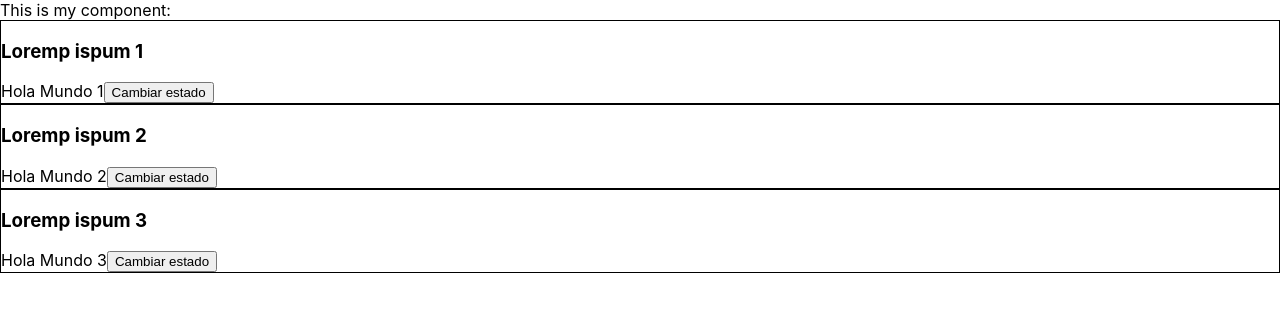
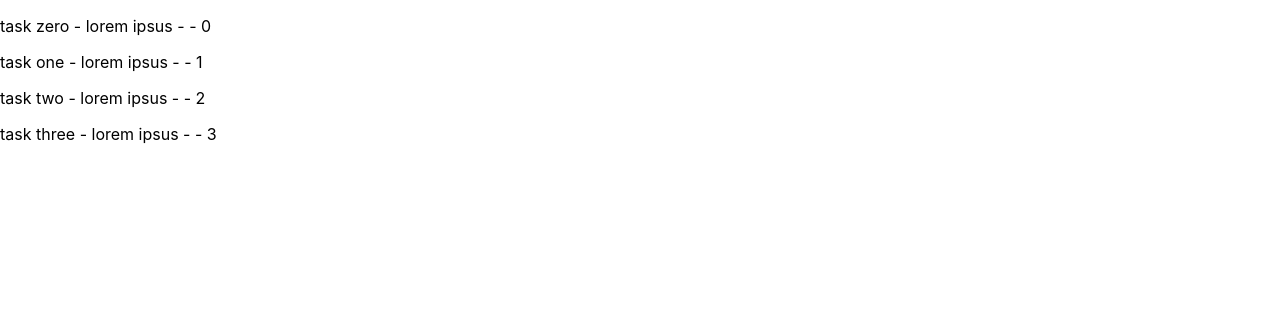
Before and after one commit to HDRamosMendoza/ReactJ-S, a React (Create React App) app in the folder 1_Proyecto/reactpixabay/: page / in a window 1280 px wide. Shown: the top 312 px of the page. Built offline with nearby package versions, Linux system fonts and the light colour scheme.

Commit message:
Task app - Parte 1

```diff
--- a/1_Proyecto/reactpixabay/src/App.js
+++ b/1_Proyecto/reactpixabay/src/App.js
@@ -1,77 +1,23 @@
-import React from 'react';
+/* Para dejar usar React.Component llamo a {Component} */
+import React, {Component} from 'react';
 import './App.css';
+import tasks from './sample/tasks.json';
 
-/*function Helloworld(props){
-  console.log(props);
-  return(
-    <div id="hello">
-      <h3>{props.subtitle}</h3>
-      {props.myText}
-    </div>
-  );
-}*/
-
-/*Estamos reescribiendo la función de varias formas(3 maneras). Componentes.*/
-/*Ambas funciones son equivalentes depende setu criterio*/
-/*
-  const App = () => <div>This is my component: <Helloworld/> </div>
-*/
-/*
-class App extends React.Component {
-  render() {
-    return <div> This is my component <Helloworld/> </div>
-  }
-}*/
-
-class Helloworld extends React.Component {
+class App extends Component {
 
   state = {
-    show: true
-  }
-
-  /*toggleShow(){
-    this.setState({show: false});
-  }*/
-
-  toggleShow = () =>{
-    this.setState({show: !this.state.show});
+    tasks: tasks
   }
 
   render() {
-    if(this.state.show) {
-      /* Para acceder al props es a partir de un THIS */
-      /*<button onClick={()=> this.setState({show: false})}>*/
-      /*<button onClick={this.toggleShow.bind(this)}>*/
-      return (
-      <div id="hello">
-        <h3>
-          {this.props.subtitle}
-        </h3>
-        {this.props.myText}
-        <button onClick={this.toggleShow}>
-          Cambiar estado
-        </button>
-      </div>
-      )
-    } else {
-      return <h1>
-        No hay elementos
-        <button onClick={this.toggleShow}>
-          Cambiar estado
-        </button>
-      </h1>
-    }
+    return <div>
+      {
+        this.state.tasks.map( e => <p key={e.id}>
+          {e.title} - {e.description} - {e.donde} - {e.id}
+        </p>)
+      }
+    </div>;
   }
 }
 
-function App() {
-  return (
-    <div>This is my component:
-      <Helloworld myText="Hola Mundo 1" subtitle="Loremp ispum 1"/>
-      <Helloworld myText="Hola Mundo 2" subtitle="Loremp ispum 2"/>
-      <Helloworld myText="Hola Mundo 3" subtitle="Loremp ispum 3"/>
-    </div>
-  );
-}
-
 export default App;
--- /dev/null
+++ b/1_Proyecto/reactpixabay/src/sample/tasks.json
@@ -0,0 +1,26 @@
+[
+    {
+        "id": 0,
+        "title": "task zero",
+        "description": "lorem ipsus",
+        "done": false
+    },
+    {
+        "id": 1,
+        "title": "task one",
+        "description": "lorem ipsus",
+        "done": false
+    },
+    {
+        "id": 2,
+        "title": "task two",
+        "description": "lorem ipsus",
+        "done": false
+    },
+    {
+        "id": 3,
+        "title": "task three",
+        "description": "lorem ipsus",
+        "done": false
+    }
+]
```
Also changed, not shown: 1_Proyecto/reactpixabay/src/App_backup.js (added, +77 -0 lines).
